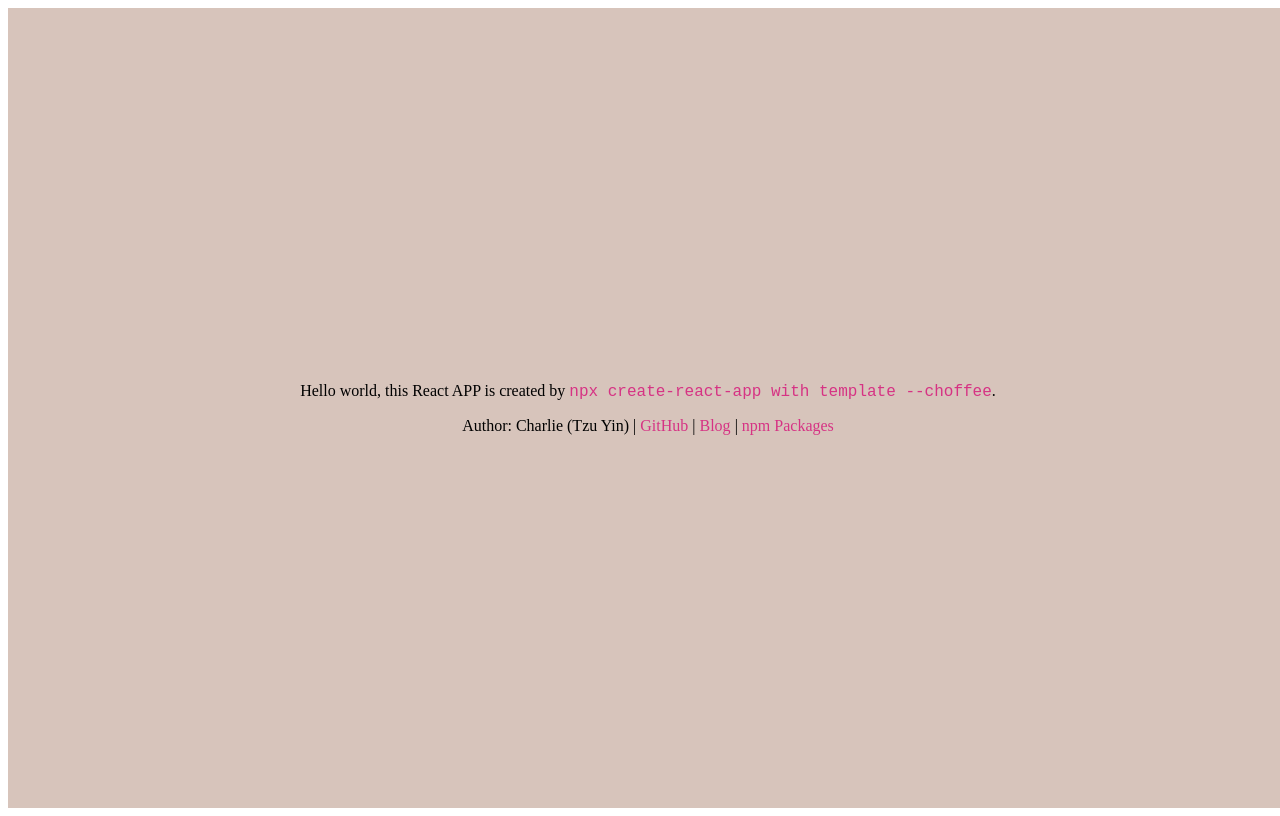
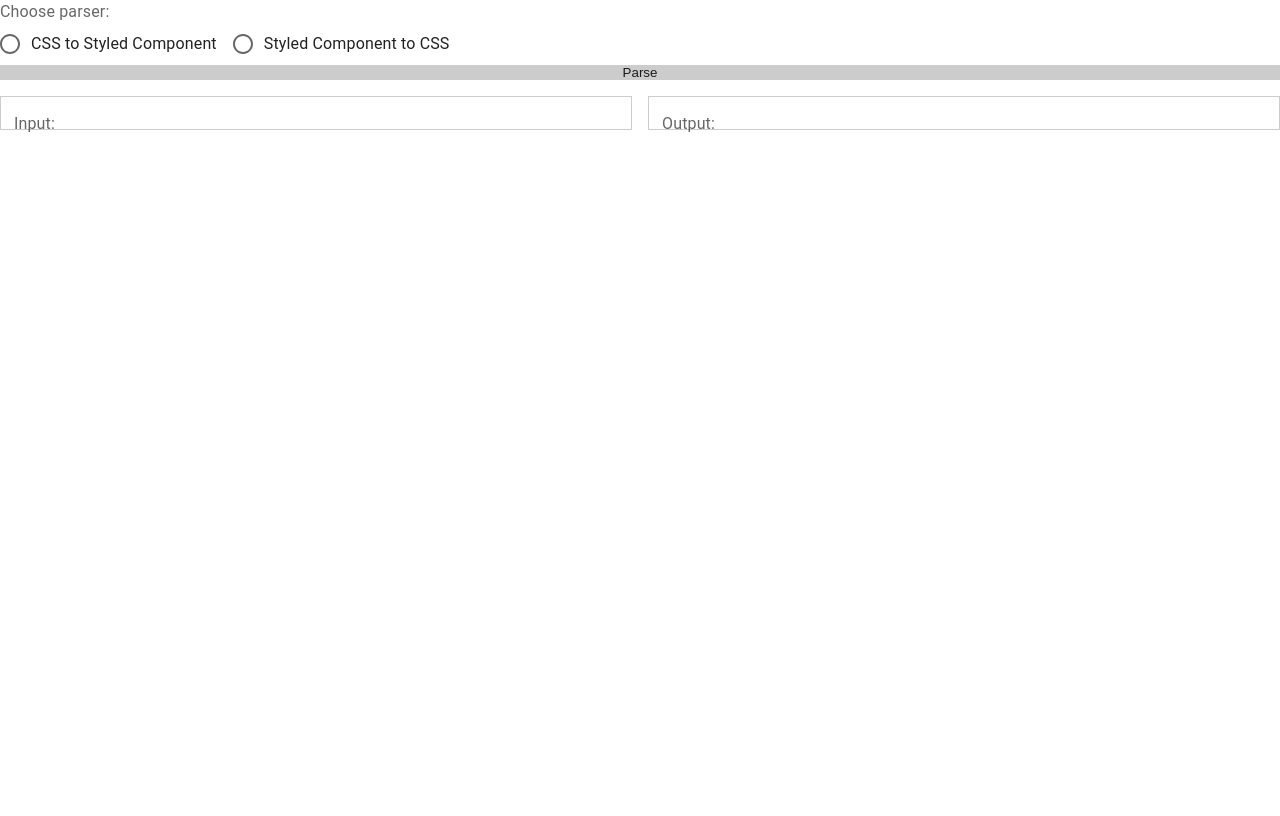
Before and after one commit to tzynwang/toggle-css-styled-components, a React (Create React App) app: page / in a window 1280 px wide. Built offline with nearby package versions, Linux system fonts and the light colour scheme.

Commit message:
[feat] App basic content

```diff
--- a/src/components/App/index.module.css
+++ /dev/null
@@ -1,26 +0,0 @@
-.main {
-  height: 100vh;
-  width: 100vw;
-  display: flex;
-  flex-direction: column;
-  justify-content: center;
-  align-items: center;
-  text-align: center;
-  background-color: #D7C4BB;
-}
-
-.main > *:not(:last-child) {
-  margin-bottom: 1rem;
-}
-
-.mainCode {
-  font-family: monospace;
-  font-size: 1rem;
-  color: #d63384;
-  word-wrap: break-word;
-}
-
-.mainAnchor {
-  color: #d63384;
-  text-decoration: none;
-}
--- a/src/components/App/index.tsx
+++ b/src/components/App/index.tsx
@@ -1,31 +1,82 @@
-import React, { memo } from 'react'
-import classNames from 'classnames'
+import React, { memo, useState } from 'react';
 
-import Styles from './index.module.css'
+import ButtonBase from '@mui/material/ButtonBase';
+import CssBaseline from '@mui/material/CssBaseline';
+import FormControl from '@mui/material/FormControl';
+import FormControlLabel from '@mui/material/FormControlLabel';
+import FormLabel from '@mui/material/FormLabel';
+import Grid from '@mui/material/Grid';
+import InputBase from '@mui/material/InputBase';
+import InputLabel from '@mui/material/InputLabel';
+import Radio from '@mui/material/Radio';
+import RadioGroup from '@mui/material/RadioGroup';
+
+enum PARSE_OPTIONS {
+  CSS_TO_STYLED = 'CSS_TO_STYLED',
+  STYLED_TO_CSS = 'STYLED_TO_CSS',
+}
 
 function App(): React.ReactElement {
+  /* States */
+  const [option, setOption] = useState<PARSE_OPTIONS | null>(null);
+
+  /* Functions */
+  const handleValueChange = (
+    event: React.ChangeEvent<HTMLInputElement>,
+    value: string
+  ): void => {
+    const v = value as PARSE_OPTIONS;
+    setOption(v);
+  };
+
+  /* Main */
   return (
-    <main className={classNames(Styles.main)}>
-      <div>
-        Hello world, this React APP is created by{' '}
-        <code className={classNames(Styles.mainCode)}>npx create-react-app with template --choffee</code>.
-      </div>
-      <div>
-        Author: Charlie (Tzu Yin) |{' '}
-        <a href="https://github.com/tzynwang" target="_blank" className={Styles.mainAnchor}>
-          GitHub
-        </a>{' '}
-        |{' '}
-        <a href="https://tzynwang.github.io/" target="_blank" className={Styles.mainAnchor}>
-          Blog
-        </a>{' '}
-        |{' '}
-        <a href="https://www.npmjs.com/~tzyn.wang" target="_blank" className={Styles.mainAnchor}>
-          npm Packages
-        </a>
-      </div>
-    </main>
-  )
+    <React.Fragment>
+      <CssBaseline />
+      <Grid container spacing={2}>
+        <Grid item xs={12}>
+          <FormControl fullWidth>
+            <FormLabel id="demo-radio-buttons-group-label">
+              Choose parser:
+            </FormLabel>
+            <RadioGroup
+              aria-labelledby="demo-radio-buttons-group-label"
+              value={option}
+              onChange={handleValueChange}
+              name="radio-buttons-group"
+              row
+            >
+              <FormControlLabel
+                value={PARSE_OPTIONS.CSS_TO_STYLED}
+                control={<Radio />}
+                label="CSS to Styled Component"
+              />
+              <FormControlLabel
+                value={PARSE_OPTIONS.STYLED_TO_CSS}
+                control={<Radio />}
+                label="Styled Component to CSS"
+              />
+            </RadioGroup>
+            <ButtonBase sx={{ backgroundColor: '#ccc' }}>Parse</ButtonBase>
+          </FormControl>
+        </Grid>
+
+        <Grid item xs={12} md={6}>
+          <FormControl fullWidth>
+            <InputLabel htmlFor="raw">Input:</InputLabel>
+            <InputBase id="raw" sx={{ border: '1px solid #ccc' }} />
+          </FormControl>
+        </Grid>
+
+        <Grid item xs={12} md={6}>
+          <FormControl fullWidth>
+            <InputLabel htmlFor="output">Output:</InputLabel>
+            <InputBase id="output" sx={{ border: '1px solid #ccc' }} />
+          </FormControl>
+        </Grid>
+      </Grid>
+    </React.Fragment>
+  );
 }
 
-export default memo(App)
+export default memo(App);
```
